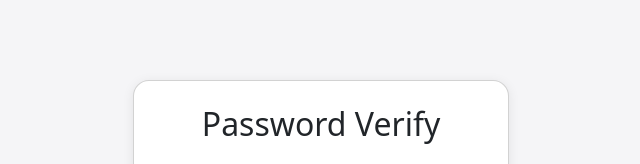
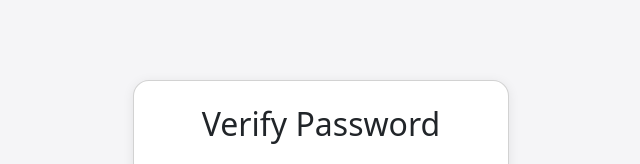
Before and after one commit to nutthakarnch/nutthakarnch.github.io, a website: page docs/ggs/test.html in a window 1280 px wide. Shown: the top 164 px of the page, without its empty margins (319-959 px from the left). Drawn offline with nearby package versions, Linux system fonts and the light colour scheme.

Commit message:
docs: rename password verification heading

```diff
--- a/docs/ggs/test.html
+++ b/docs/ggs/test.html
@@ -35,7 +35,7 @@
 <body>
     <div class="container">
         <div class="card p-4">
-            <h2 class="mb-4 text-center">Password Verify</h2>
+            <h2 class="mb-4 text-center">Verify Password</h2>
             <form id="verifyForm">
                 <div class="mb-3">
                     <label for="pwd" class="form-label">Password</label>
```
